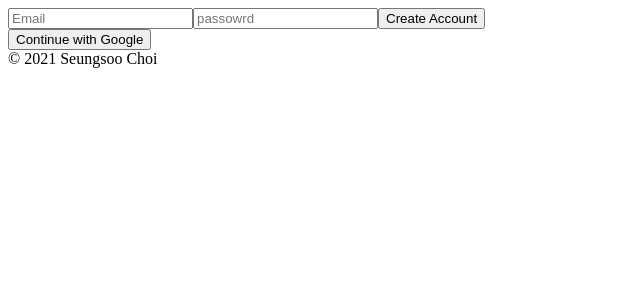
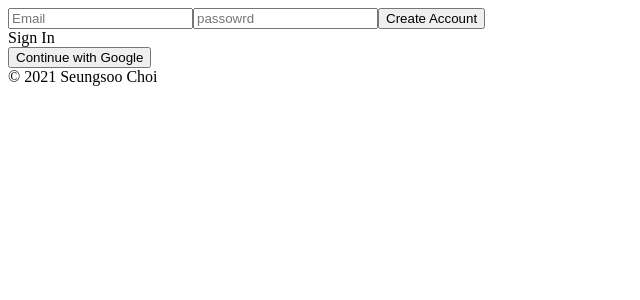
Before and after one commit to SeungsooChoi/firebase-tutorial, a React (Create React App) app: page /#/ in a window 1280 px wide. Shown: the top 300 px of the page, without its empty margins (0-640 px from the left). Built offline with nearby package versions, Linux system fonts and the light colour scheme; no server answers.

Commit message:
feat : Log In

```diff
--- a/src/routes/Auth.js
+++ b/src/routes/Auth.js
@@ -9,6 +9,7 @@
   const [email, setEmail] = useState("");
   const [password, setPassword] = useState("");
   const [newAccount, setNewAccount] = useState(true);
+  const [error, setError] = useState("");
 
   const onChange = (event) => {
     const {
@@ -39,9 +40,11 @@
 
       console.log(data);
     } catch (error) {
-      console.log(error);
+      setError(error.message);
     }
   };
+
+  const toggleAccount = () => setNewAccount((prev) => !prev);
 
   return (
     <>
@@ -62,8 +65,15 @@
           value={password}
           onChange={onChange}
         />
-        <input type="submit" value={newAccount ? "Create Account" : "Log In"} />
+        <input
+          type="submit"
+          value={newAccount ? "Create Account" : "Sign In"}
+        />
+        {error}
       </form>
+      <span onClick={toggleAccount}>
+        {newAccount ? "Sign In" : "Create Account"}
+      </span>
       <div>
         <button>Continue with Google</button>
       </div>
```
